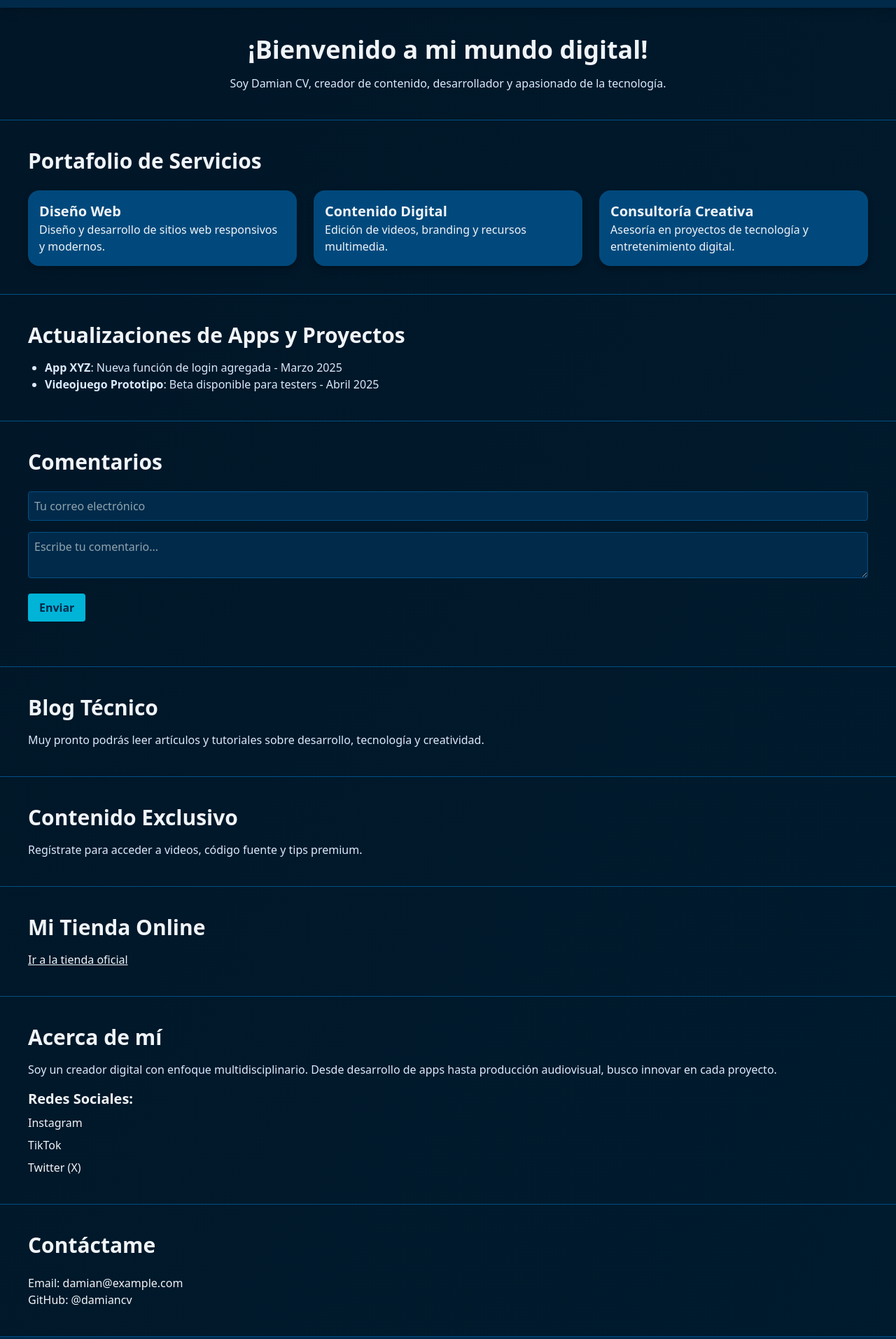
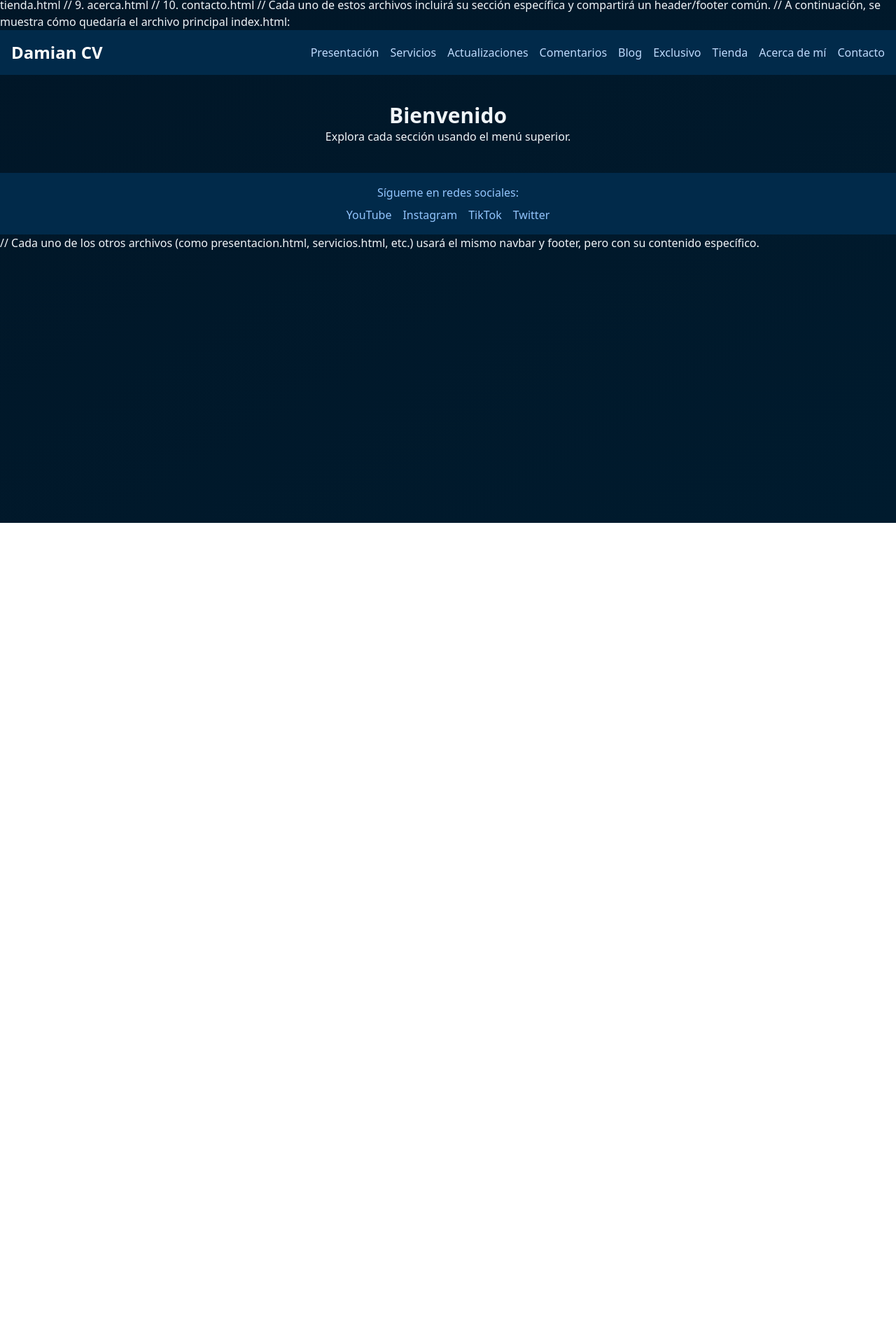
Before and after one commit to ALCACHOFA24/Folder, a plain HTML site: page index.html in a window 1280 px wide. Shown: the part 53-1966 px from the top of the page at 70% size. After the commit the page ends 800 px from the top, so only its background shows below. Drawn offline with nearby package versions, Linux system fonts and the light colour scheme.

Commit message:
Update index.html

```diff
--- a/index.html
+++ b/index.html
@@ -1,187 +1,63 @@
+// La estructura se dividirá en archivos o secciones individuales por pestaña.
+// Aquí se presenta cómo podría organizarse el contenido de forma ordenada:
+
+// 1. index.html (Principal con menú de navegación)
+// 2. presentacion.html
+// 3. servicios.html
+// 4. actualizaciones.html
+// 5. comentarios.html
+// 6. blog.html
+// 7. exclusivo.html
+// 8. tienda.html
+// 9. acerca.html
+// 10. contacto.html
+
+// Cada uno de estos archivos incluirá su sección específica y compartirá un header/footer común.
+
+// A continuación, se muestra cómo quedaría el archivo principal index.html:
+
 <!DOCTYPE html>
 <html lang="es">
 <head>
-  <meta charset="UTF-8" />
-  <meta name="viewport" content="width=device-width, initial-scale=1.0" />
+  <meta charset="UTF-8">
+  <meta name="viewport" content="width=device-width, initial-scale=1.0">
   <title>Damian CV | Portafolio</title>
   <link href="https://cdn.jsdelivr.net/npm/tailwindcss@2.2.19/dist/tailwind.min.css" rel="stylesheet">
-  <script defer src="https://cdn.jsdelivr.net/npm/axios/dist/axios.min.js"></script>
   <style>
-    body {
-      background: linear-gradient(to bottom right, #011627, #001b2e);
-      color: #f0f4f8;
-    }
-    nav, footer {
-      background-color: #012A4A;
-    }
-    section {
-      border-bottom: 1px solid #014f86;
-    }
-    a {
-      transition: color 0.3s;
-    }
-    a:hover {
-      color: #00B4D8;
-    }
-    .card {
-      background-color: #01497C;
-      border-radius: 1rem;
-      padding: 1rem;
-      box-shadow: 0 4px 8px rgba(0, 0, 0, 0.3);
-    }
-    input, textarea {
-      background-color: #012A4A;
-      border: 1px solid #014f86;
-      color: #f0f4f8;
-    }
-    input::placeholder, textarea::placeholder {
-      color: #90a4ae;
-    }
-    button {
-      background-color: #00B4D8;
-      color: #012A4A;
-      font-weight: bold;
-    }
-    button:hover {
-      background-color: #0077b6;
-    }
+    body { background: linear-gradient(to bottom right, #011627, #001b2e); color: #f0f4f8; }
+    nav, footer { background-color: #012A4A; }
+    a:hover { color: #00B4D8; }
   </style>
 </head>
-<body class="font-sans">
-  <!-- Navbar -->
-  <nav class="p-4 flex justify-between items-center shadow-lg">
+<body>
+  <nav class="p-4 flex justify-between items-center">
     <h1 class="text-2xl font-bold text-white">Damian CV</h1>
     <ul class="flex gap-4 flex-wrap text-blue-200">
-      <li><a href="#presentacion">Presentación</a></li>
-      <li><a href="#servicios">Servicios</a></li>
-      <li><a href="#actualizaciones">Actualizaciones</a></li>
-      <li><a href="#comentarios">Comentarios</a></li>
-      <li><a href="#blog">Blog</a></li>
-      <li><a href="#exclusivo">Exclusivo</a></li>
-      <li><a href="#tienda">Tienda</a></li>
-      <li><a href="#acerca">Acerca de mí</a></li>
-      <li><a href="#contacto">Contacto</a></li>
+      <li><a href="presentacion.html">Presentación</a></li>
+      <li><a href="servicios.html">Servicios</a></li>
+      <li><a href="actualizaciones.html">Actualizaciones</a></li>
+      <li><a href="comentarios.html">Comentarios</a></li>
+      <li><a href="blog.html">Blog</a></li>
+      <li><a href="exclusivo.html">Exclusivo</a></li>
+      <li><a href="tienda.html">Tienda</a></li>
+      <li><a href="acerca.html">Acerca de mí</a></li>
+      <li><a href="contacto.html">Contacto</a></li>
     </ul>
   </nav>
-
-  <!-- Presentación -->
-  <section id="presentacion" class="p-10 text-center">
-    <h2 class="text-4xl font-semibold mb-4">¡Bienvenido a mi mundo digital!</h2>
-    <p class="text-blue-100">Soy Damian CV, creador de contenido, desarrollador y apasionado de la tecnología.</p>
-  </section>
-
-  <!-- Servicios -->
-  <section id="servicios" class="p-10">
-    <h2 class="text-3xl font-bold mb-6">Portafolio de Servicios</h2>
-    <div class="grid grid-cols-1 md:grid-cols-3 gap-6">
-      <div class="card">
-        <h3 class="text-xl font-semibold">Diseño Web</h3>
-        <p>Diseño y desarrollo de sitios web responsivos y modernos.</p>
-      </div>
-      <div class="card">
-        <h3 class="text-xl font-semibold">Contenido Digital</h3>
-        <p>Edición de videos, branding y recursos multimedia.</p>
-      </div>
-      <div class="card">
-        <h3 class="text-xl font-semibold">Consultoría Creativa</h3>
-        <p>Asesoría en proyectos de tecnología y entretenimiento digital.</p>
-      </div>
-    </div>
-  </section>
-
-  <!-- Actualizaciones -->
-  <section id="actualizaciones" class="p-10">
-    <h2 class="text-3xl font-bold mb-4">Actualizaciones de Apps y Proyectos</h2>
-    <ul class="list-disc ml-6 text-blue-100">
-      <li><strong>App XYZ</strong>: Nueva función de login agregada - Marzo 2025</li>
-      <li><strong>Videojuego Prototipo</strong>: Beta disponible para testers - Abril 2025</li>
-    </ul>
-  </section>
-
-  <!-- Comentarios -->
-  <section id="comentarios" class="p-10">
-    <h2 class="text-3xl font-bold mb-6">Comentarios</h2>
-    <form id="comentarioForm" class="space-y-4">
-      <input type="email" id="email" placeholder="Tu correo electrónico" class="w-full p-2 rounded" required />
-      <textarea id="comentario" placeholder="Escribe tu comentario..." class="w-full p-2 rounded" required></textarea>
-      <button type="submit" class="px-4 py-2 rounded">Enviar</button>
-    </form>
-    <div id="comentariosLista" class="mt-6 space-y-2 text-blue-100"></div>
-  </section>
-
-  <!-- Blog -->
-  <section id="blog" class="p-10">
-    <h2 class="text-3xl font-bold mb-4">Blog Técnico</h2>
-    <p class="text-blue-100">Muy pronto podrás leer artículos y tutoriales sobre desarrollo, tecnología y creatividad.</p>
-  </section>
-
-  <!-- Exclusivo -->
-  <section id="exclusivo" class="p-10">
-    <h2 class="text-3xl font-bold mb-4">Contenido Exclusivo</h2>
-    <p class="text-blue-100">Regístrate para acceder a videos, código fuente y tips premium.</p>
-  </section>
-
-  <!-- Tienda Online -->
-  <section id="tienda" class="p-10">
-    <h2 class="text-3xl font-bold mb-4">Mi Tienda Online</h2>
-    <a href="https://my-store-e86371.creator-spring.com/en" target="_blank" class="text-cyan-300 underline">Ir a la tienda oficial</a>
-  </section>
-
-  <!-- Acerca de mí -->
-  <section id="acerca" class="p-10">
-    <h2 class="text-3xl font-bold mb-4">Acerca de mí</h2>
-    <p class="text-blue-100">Soy un creador digital con enfoque multidisciplinario. Desde desarrollo de apps hasta producción audiovisual, busco innovar en cada proyecto.</p>
-    <h3 class="text-xl font-semibold mt-4 mb-2">Redes Sociales:</h3>
-    <ul class="space-y-2 text-cyan-300">
-      <li><a href="https://www.instagram.com/damian.cv/">Instagram</a></li>
-      <li><a href="https://www.tiktok.com/@damian.cv">TikTok</a></li>
-      <li><a href="https://twitter.com/DamianCV_">Twitter (X)</a></li>
-    </ul>
-  </section>
-
-  <!-- Contacto -->
-  <section id="contacto" class="p-10">
-    <h2 class="text-3xl font-bold mb-6">Contáctame</h2>
-    <p>Email: <a href="mailto:damian@example.com" class="text-cyan-300">damian@example.com</a></p>
-    <p>GitHub: <a href="https://github.com/damiancv" class="text-cyan-300" target="_blank">@damiancv</a></p>
-  </section>
-
-  <!-- Footer -->
+  <main class="p-10 text-center">
+    <h2 class="text-3xl font-semibold">Bienvenido</h2>
+    <p>Explora cada sección usando el menú superior.</p>
+  </main>
   <footer class="p-4 text-center text-blue-300">
     <p>Sígueme en redes sociales:</p>
     <div class="flex justify-center gap-4 mt-2">
       <a href="https://www.youtube.com/@DamianCV">YouTube</a>
       <a href="https://www.instagram.com/damian.cv/">Instagram</a>
       <a href="https://www.tiktok.com/@damian.cv">TikTok</a>
-      <a href="https://twitter.com/DamianCV_">Twitter (X)</a>
+      <a href="https://twitter.com/DamianCV_">Twitter</a>
     </div>
-    <p class="mt-4">Suscriptores actuales: <span id="contador">...</span></p>
   </footer>
-
-  <script>
-    document.getElementById('comentarioForm').addEventListener('submit', function(e) {
-      e.preventDefault();
-      const email = document.getElementById('email').value;
-      const comentario = document.getElementById('comentario').value;
-      const contenedor = document.getElementById('comentariosLista');
-      const nuevo = document.createElement('div');
-      nuevo.textContent = `${email}: ${comentario}`;
-      contenedor.appendChild(nuevo);
-      this.reset();
-    });
-
-    async function obtenerSubs() {
-      const apiKey = 'TU_API_KEY_YOUTUBE';
-      const channelId = 'TU_CHANNEL_ID';
-      try {
-        const res = await axios.get(`https://www.googleapis.com/youtube/v3/channels?part=statistics&id=${channelId}&key=${apiKey}`);
-        const subs = res.data.items[0].statistics.subscriberCount;
-        document.getElementById('contador').textContent = subs;
-      } catch (err) {
-        console.error('Error al obtener subs:', err);
-      }
-    }
-    obtenerSubs();
-  </script>
 </body>
 </html>
+
+// Cada uno de los otros archivos (como presentacion.html, servicios.html, etc.) usará el mismo navbar y footer, pero con su contenido específico.
```
